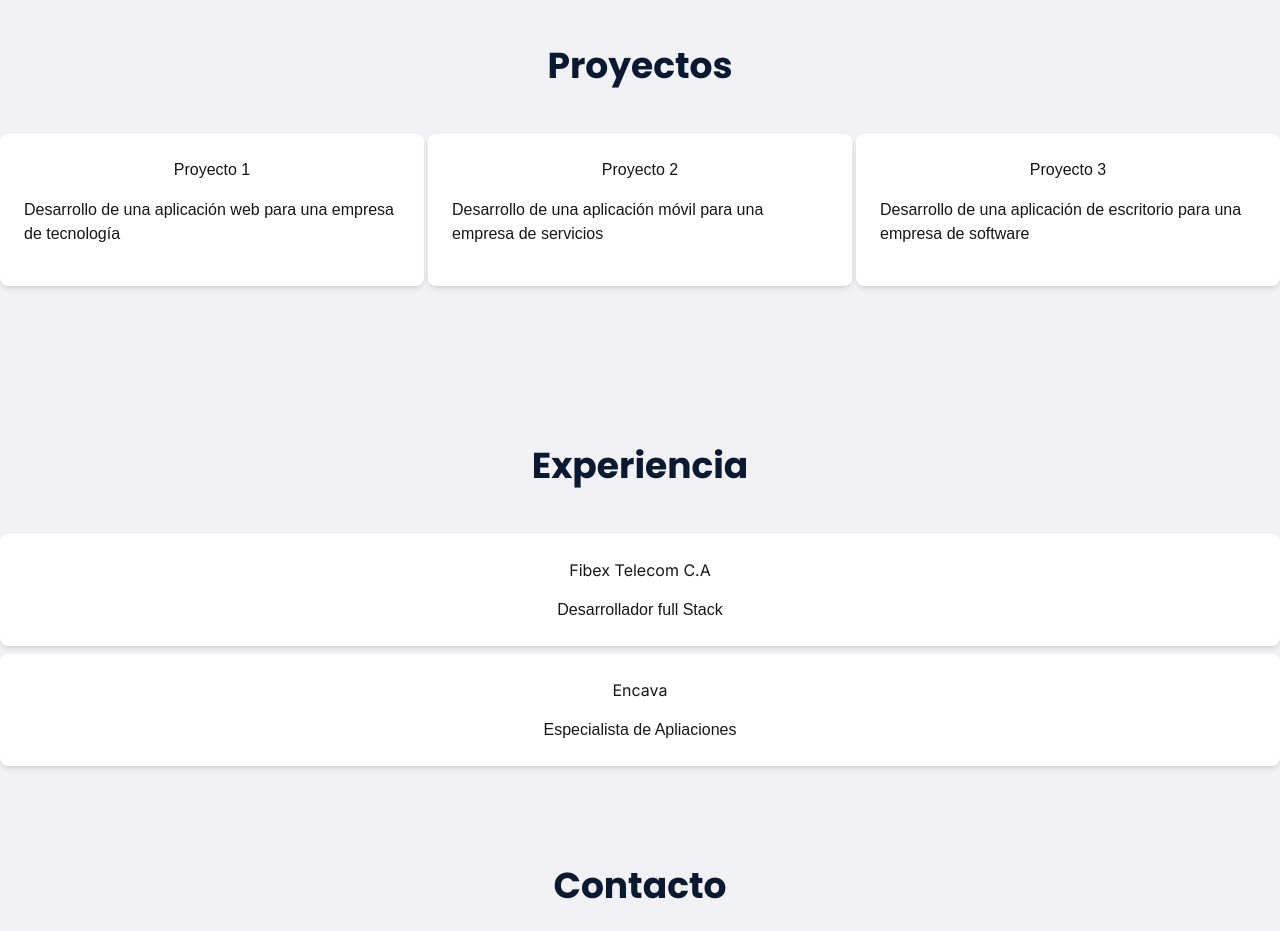
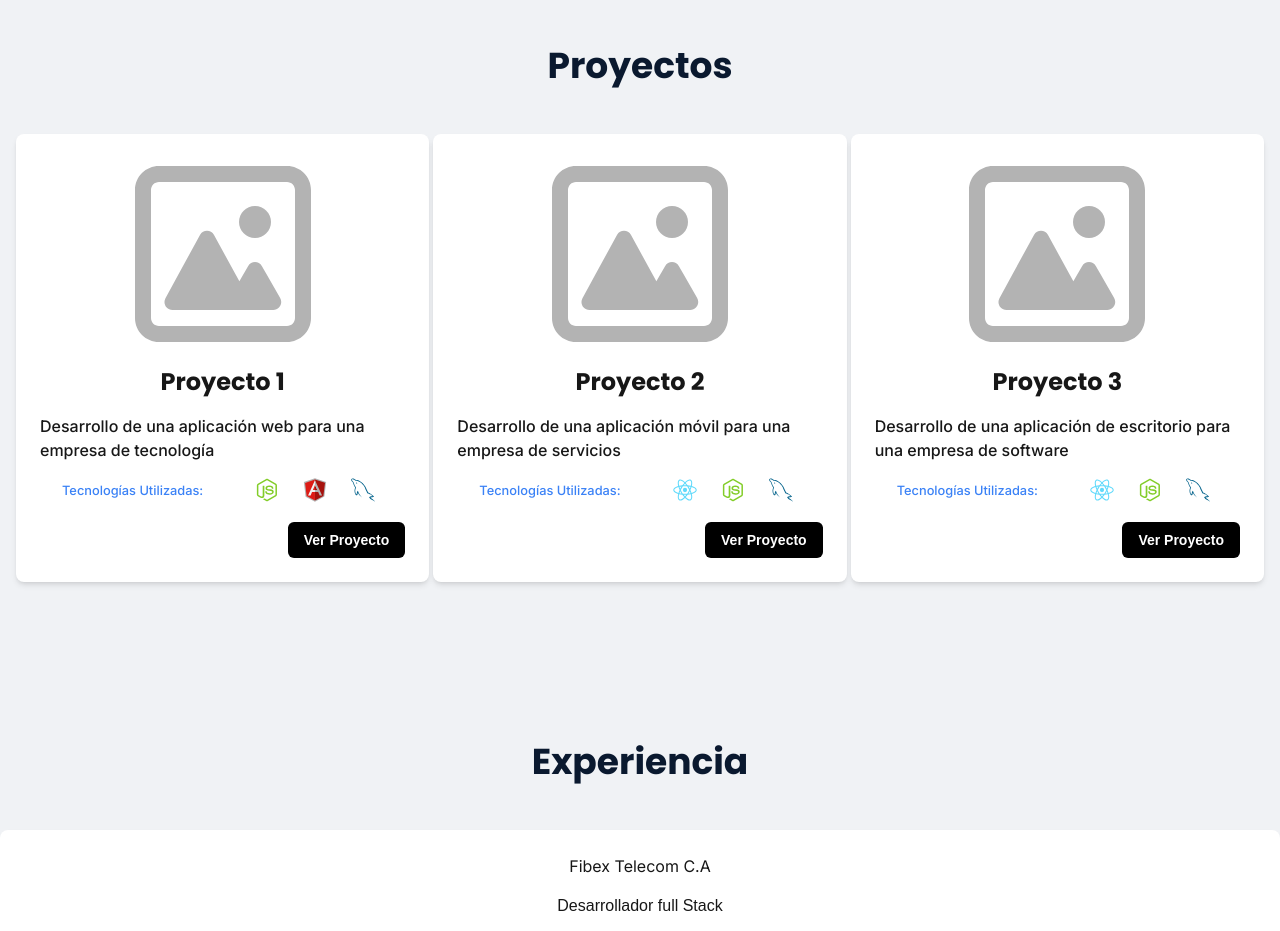
Before and after one commit to rafaeligs4/portfolio, a Next.js app: page / in a window 1280 px wide. Shown: the part 1760-2691 px from the top of the page. Built offline with nearby package versions, Linux system fonts and the light colour scheme.

Commit message:
feat: Culminado boton de proyectos

```diff
--- a/src/app/components/projectCard.tsx
+++ b/src/app/components/projectCard.tsx
@@ -1,21 +1,31 @@
-interface Project{
-    nameProject: string;
-    descriptionProject: string;
-    img: string;
-    url: string;
-}
-
+import { Project } from "../interfaces/data.interface"
 
 export const ProjectCard = (project: Project)=>{
-
+    const basePath = process.env.NEXT_PUBLIC_BASE_PATH || '';
     return <>
     <div className="group relative flex flex-col items-center justify-center gap-4 p-6 bg-white dark:bg-[#112240] rounded-lg shadow-md hover:shadow-xl transform hover:-translate-y-2 transition-all duration-300">
-        <div className="card-header">{project.nameProject}</div>
-        <div className="card-body"> {project.descriptionProject}
 
+        <img src={project.img} alt={project.nameProject} className="w-full h-48 object-contain rounded-md" />
+        <h3 className="card-header text-2xl font-bold">{project.nameProject}</h3>
+        <div className="card-body">
+            <p className="font-medium">{project.descriptionProject}</p>
+            {/* Seccion de tecnologias */}
+            <div className="flex justify-around items-center mt-3">
+            { project.technologies && project.technologies.length > 0 &&
+            <p className="text-[0.8rem] font-medium text-[#3B82F6] dark:text-[#64FFDA]" >Tecnologías Utilizadas:</p>
+            }
+             <div className="flex flex-wrap gap-2">
+                {project.technologies?.map((tech, index) => (
+                    <img src={tech.icon} key={index} className="h-8 text-gray-800 dark:text-gray-200 py-1 px-2 rounded-md" />
+                ))}
+            </div>
+            </div>
 
         </div>
-        <div className="card-footer"></div>
+        <div className="w-full flex justify-end">
+            <button className="bg-[#000000] text-sm text-white font-semibold py-2 px-4 rounded-md "
+            > <span className="">Ver Proyecto</span></button>
+        </div>
     </div>
     </>
 }
--- a/src/app/components/projects.tsx
+++ b/src/app/components/projects.tsx
@@ -1,11 +1,7 @@
+import { Project } from "../interfaces/data.interface";
 import { ProjectCard } from "./projectCard";
 
-interface Project{
-    nameProject: string;
-    descriptionProject: string;
-    img: string;
-    url: string;
-}
+
 interface ProjectComponentInterface{
     projects: Project[];
     nameTitle: string;
@@ -18,14 +14,16 @@ export const ProjectsComponent = ({projects, nameTitle}: ProjectComponentInterfa
         nameProject={project.nameProject}
         descriptionProject={project.descriptionProject}
         img={project.img}
-        url={project.url}
+        urlImage={project.urlImage}
+        urlProject={project.urlProject}
         key={project.nameProject}
+        technologies={project.technologies}
     ></ProjectCard>);
 
     return <>
     <section id="projects" className="py-20 bg-[#F0F2F5] dark:bg-[#0A192F]">
     <h2 className="text-3xl sm:text-4xl font-bold text-center text-[#0A192F] dark:text-[#E6F1FF] mb-12">{nameTitle}</h2>
-    <div className="grid sm:grid-cols-2  md:grid-cols-3 gap-1">
+    <div className="grid sm:grid-cols-2  md:grid-cols-3 gap-1 px-4">
     {refProjects}
     </div>
     </section>
--- a/src/app/data/projects.ts
+++ b/src/app/data/projects.ts
@@ -0,0 +1,30 @@
+import { Project } from "../interfaces/data.interface";
+import { getSkillsByName } from "./skills";
+
+const pathBase = process.env.NEXT_PUBLIC_BASE_PATH || '';
+export const projects: Project[] =[
+  {
+    nameProject: "Proyecto 1",
+    descriptionProject: "Desarrollo de una aplicación web para una empresa de tecnología",
+    img: `${pathBase}/img/image_default.svg`,
+    urlImage: `${pathBase}/img/image_default.svg`,
+    urlProject: "",
+    technologies: getSkillsByName(['Angular', 'Node.js', 'MySQL'])
+  },
+  {
+    nameProject: "Proyecto 2",
+    descriptionProject: "Desarrollo de una aplicación móvil para una empresa de servicios",
+    img: `${pathBase}/img/image_default.svg`,
+    urlImage: `${pathBase}/img/image_default.svg`,
+    technologies: getSkillsByName(['React', 'Node.js', 'MySQL']),
+    urlProject: ""
+  },
+  {
+    nameProject: "Proyecto 3",
+    descriptionProject: "Desarrollo de una aplicación de escritorio para una empresa de software",
+    img: `${pathBase}/img/image_default.svg`,
+    urlImage: `${pathBase}/img/image_default.svg`,
+    technologies: getSkillsByName(['React', 'Node.js', 'MySQL']),
+    urlProject: ""
+  }
+];
--- a/src/app/data/skills.ts
+++ b/src/app/data/skills.ts
@@ -3,28 +3,6 @@
 import { Skill, SkillAgroupedByCategory, SkillTypeName } from "../interfaces/data.interface";
 const basePath = process.env.NEXT_PUBLIC_BASE_PATH || ''; // El mismo que en next.config.ts
 // Agrupamos las habilidades por categoría con tus íconos específicos.
-// export const skillsByCategory = {
-//   'Lenguajes y Maquetado': [
-//     { name: 'HTML', icon: `${basePath}/icons/html.svg`, level: 'Avanzado' },
-//     { name: 'CSS', icon: `${basePath}/icons/css.svg`, level: 'Avanzado' },
-//     { name: 'JavaScript', icon: `${basePath}/icons/javascript.svg`, level: 'Avanzado' },
-//     { name: 'Java', icon: `${basePath}/icons/java.svg`, level: 'Intermedio' },
-//     { name: 'PHP', icon: `${basePath}/icons/php.svg`, level: 'Básico' },
-//   ],
-//   'Frameworks y Librerías': [
-//     { name: 'React', icon: `${basePath}/icons/react.svg`, level: 'Avanzado' },
-//     { name: 'Spring', icon: `${basePath}/icons/spring.svg`, level: 'Intermedio' },
-//     { name: 'Node.js', icon: `${basePath}/icons/node.svg`, level: 'Intermedio' },
-//     { name: 'Angular', icon: `${basePath}/icons/angular.svg`, level: 'Básico' },
-//     { name: 'Vue.js', icon: `${basePath}/icons/vue.svg`, level: 'Básico' },
-//   ],
-//   'Herramientas y Bases de Datos': [
-//     { name: 'Git', icon: `${basePath}/icons/git.svg`, level: 'Avanzado' },
-//     { name: 'MySQL', icon: `${basePath}/icons/mysql.svg`, level: 'Intermedio' },
-//     { name: 'PostgreSQL', icon: `${basePath}/icons/postgres.svg`, level: 'Intermedio' },
-//   ],
-// };
-
 export const skillName: SkillTypeName = {"Frontend": 'Desarrollo Frontend', "Backend": 'Desarollo Backend', "Tools": "Herramientas"};
 
 const skills : Skill[]  = [
@@ -48,3 +26,7 @@ const skills : Skill[]  = [
   categories.forEach(category => {
     skillsObject[category] = skills.filter(skill => skill.typeSkill === category);
   });
+
+  export const  getSkillsByName = (names: string[]): Skill[] => {
+    return skills.filter(skill => names.includes(skill.name));
+  }
--- a/src/app/interfaces/data.interface.ts
+++ b/src/app/interfaces/data.interface.ts
@@ -9,7 +9,9 @@ export interface Project {
     nameProject: string;
     descriptionProject: string;
     img: string;
-    url: string;
+    urlProject: string;
+    urlImage: string;
+    technologies?: Skill[];
 }
 
 export interface Skill {
--- a/src/app/page.tsx
+++ b/src/app/page.tsx
@@ -6,33 +6,10 @@ import { ProjectsComponent } from "./components/projects";
 import { ExperienceComponent } from './components/experience';
 import { ContactComponent } from "./components/contact";
 import { categories, skillName, skillsObject } from "./data/skills";
+import { projects } from "./data/projects";
 
 const basePath = process.env.NEXT_PUBLIC_BASE_PATH || '';
-const projects: {
-  nameProject: string;
-  descriptionProject: string;
-  img: string;
-  url: string;
-}[] = [
-  {
-    nameProject: "Proyecto 1",
-    descriptionProject: "Desarrollo de una aplicación web para una empresa de tecnología",
-    img: "/img/project1.png",
-    url: "https://github.com/rafagmz/proyecto1"
-  },
-  {
-    nameProject: "Proyecto 2",
-    descriptionProject: "Desarrollo de una aplicación móvil para una empresa de servicios",
-    img: "/img/project2.png",
-    url: "https://github.com/rafagmz/proyecto2"
-  },
-  {
-    nameProject: "Proyecto 3",
-    descriptionProject: "Desarrollo de una aplicación de escritorio para una empresa de software",
-    img: "/img/project3.png",
-    url: "https://github.com/rafagmz/proyecto3"
-  }
-];
+
 const experience:  {
     dateWork: string[];
     nameEnterprise: string;
```
Also changed, not shown: public/icons/github.svg (added), public/img/image_default.svg (added).
